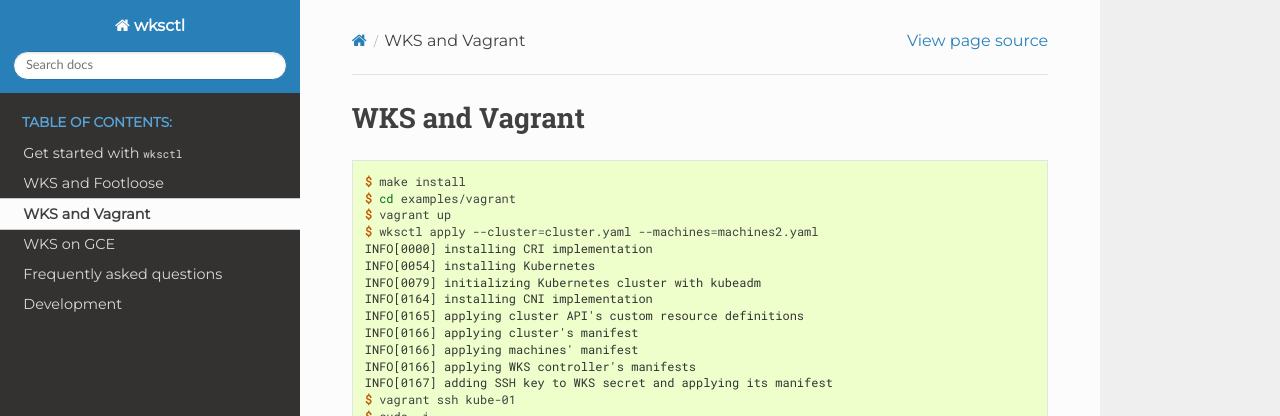
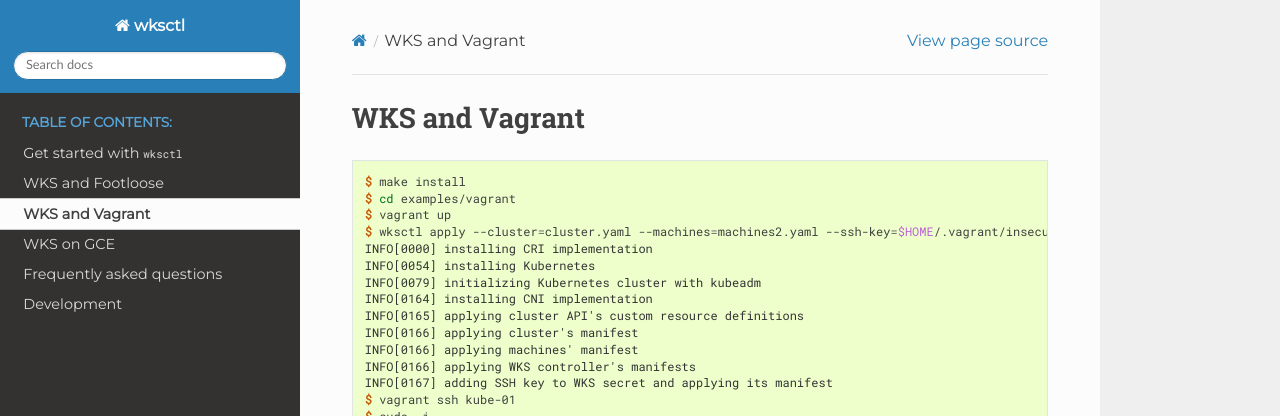
Before and after one commit to weaveworks/wksctl, a Sphinx documentation site: the page built from docs/wks-and-vagrant.md, in a window 1280 px wide. Shown: the top 416 px of the page. Built offline with Sphinx 7.4.7 and the Read the Docs theme 2.0.0, drawn with Linux system fonts in a browser that asks for light colours.

Commit message:
examples: remove sshKeyPath + docs

```diff
--- a/docs/wks-and-vagrant.md
+++ b/docs/wks-and-vagrant.md
@@ -4,7 +4,7 @@
 $ make install
 $ cd examples/vagrant
 $ vagrant up
-$ wksctl apply --cluster=cluster.yaml --machines=machines2.yaml
+$ wksctl apply --cluster=cluster.yaml --machines=machines2.yaml --ssh-key=$HOME/.vagrant/insecure_private_key
 INFO[0000] installing CRI implementation
 INFO[0054] installing Kubernetes
 INFO[0079] initializing Kubernetes cluster with kubeadm
```
Also changed, not shown: 5 other files.
